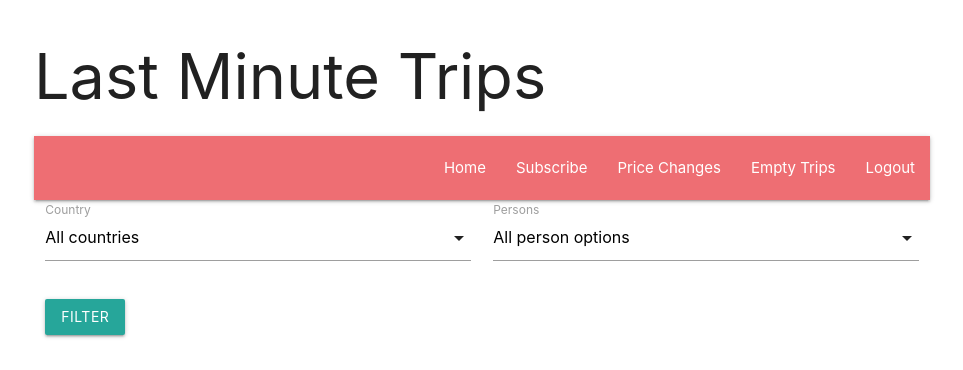
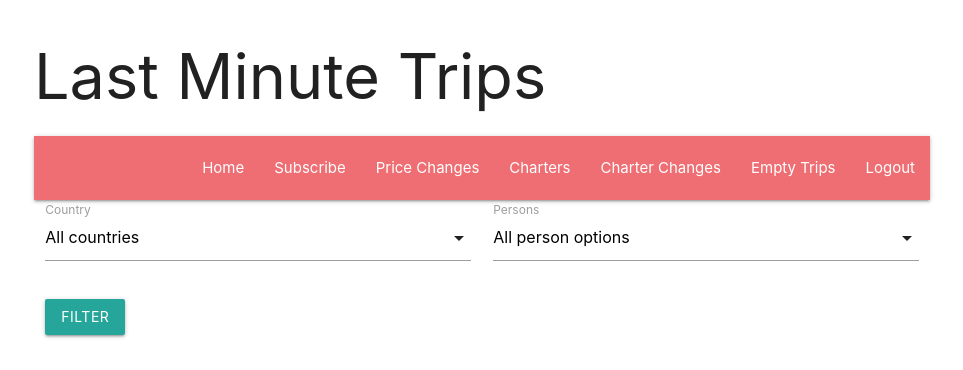
Before and after one commit to teh42eem00/Holiday_Monitor, a Flask app: page /trips in a window 1280 px wide. Shown: the top 370 px of the page, without its empty margins (158-1121 px from the left). Run offline with Flask 3, Linux system fonts and the light colour scheme; the visitor is signed in with stand-in values (Sample User, id 1); data that the repository does not hold is empty.

Commit message:
Update trips.html

```diff
--- a/templates/trips.html
+++ b/templates/trips.html
@@ -14,6 +14,8 @@
                 <li><a href="/trips">Home</a></li>
                 <li><a href="/subscribe">Subscribe</a></li>
                 <li><a href="/price-changes">Price Changes</a></li>
+                <li><a href="/charters">Charters</a></li>
+                <li><a href="/charter-changes">Charter Changes</a></li>
                 <li><a href="/empty-trips">Empty Trips</a></li>
                 <li><a href="/logout">Logout</a></li>
             </ul>
```
